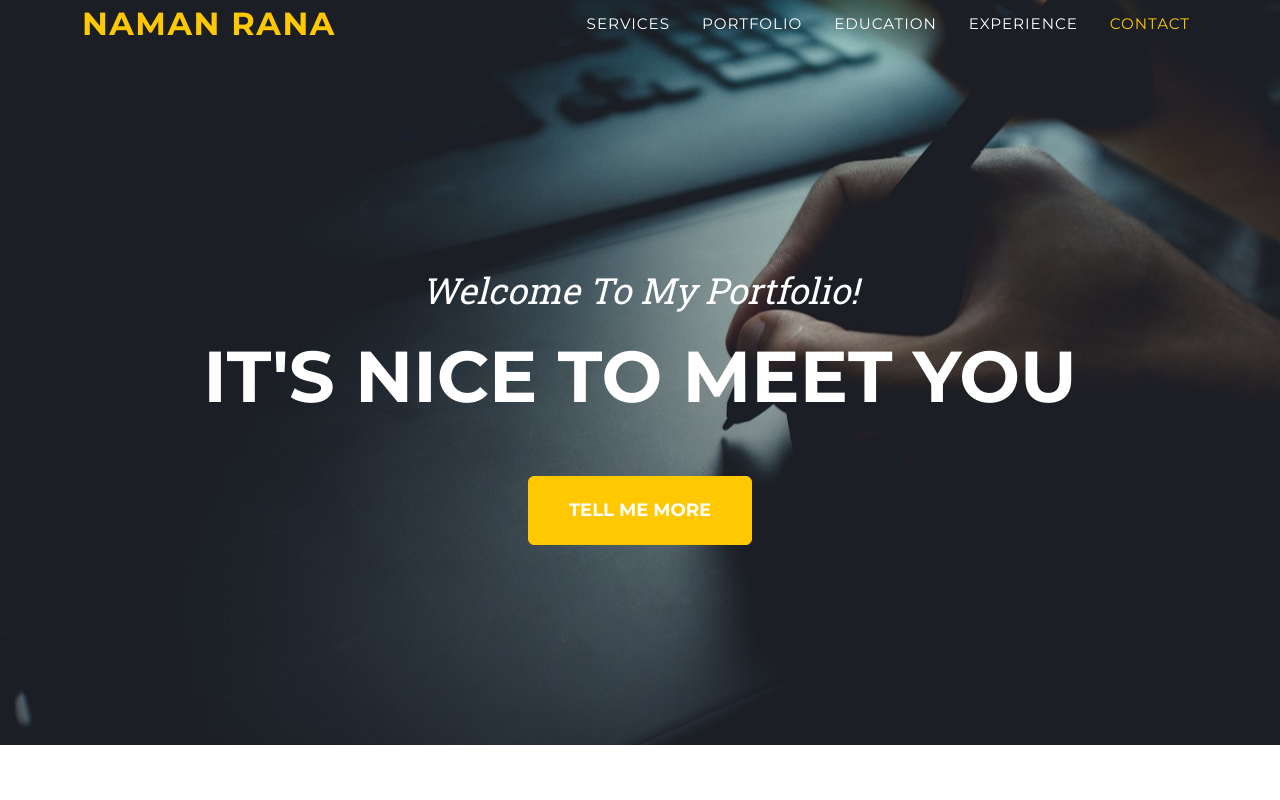
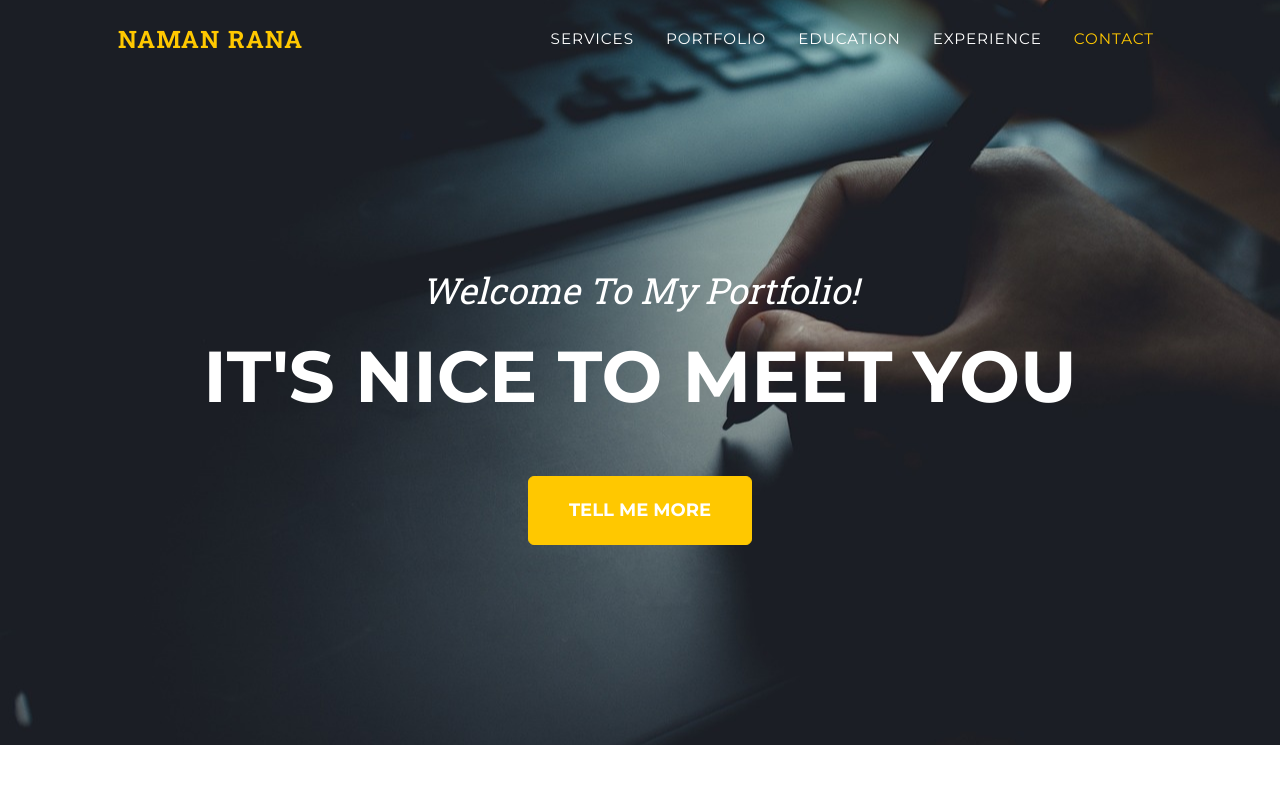
Before and after one commit to namann05/naman, a plain HTML site: page index.html in a window 1280 px wide. Shown: the top 800 px of the page. Drawn offline with nearby package versions, Linux system fonts and the light colour scheme.

Commit message:
update navbar and color of toggler

```diff
--- a/index.html
+++ b/index.html
@@ -18,9 +18,9 @@
     </head>
     <body id="page-top">
         <!-- Navigation-->
-        <nav class="navbar navbar-expand-lg navbar-dark fixed-top" id="mainNav" style="max-height: 2rem;">
+        <!-- <nav class="navbar navbar-expand-lg navbar-dark fixed-top" id="mainNav" >
             <div class="container">
-                <a class="navbar-brand" href="#page-top"><h2 style="padding-top: 1rem; padding-bottom:0.5rem;">Naman Rana</h2></a>
+                <a class="navbar-brand" href="#page-top"><h2>Naman Rana</h2></a>
                 <button class="navbar-toggler" type="button" data-bs-toggle="collapse" data-bs-target="#navbarResponsive" aria-controls="navbarResponsive" aria-expanded="false" aria-label="Toggle navigation">
                     Menu
                     <i class="fas fa-bars ms-1"></i>
@@ -35,7 +35,26 @@
                     </ul>
                 </div>
             </div>
+        </nav> -->
+
+
+
+        <nav class="navbar navbar-expand-lg navbar-light fixed-top py-3" id="mainNav">
+            <div class="container px-4 px-lg-5">
+                <a class="navbar-brand" href="#page-top">Naman Rana</a>
+                <button style="color: white;" class="navbar-toggler navbar-toggler-right" type="button" data-bs-toggle="collapse" data-bs-target="#navbarResponsive" aria-controls="navbarResponsive" aria-expanded="false" aria-label="Toggle navigation"><span class="navbar-toggler-icon"></span></button>
+                <div class="collapse navbar-collapse" id="navbarResponsive">
+                    <ul class="navbar-nav text-uppercase ms-auto py-4 py-lg-0">
+                        <li class="nav-item"><a class="nav-link" href="#services">Services</a></li>
+                        <li class="nav-item"><a class="nav-link" href="#portfolio">Portfolio</a></li>
+                        <li class="nav-item"><a class="nav-link" href="#about">Education</a></li>
+                        <li class="nav-item"><a class="nav-link" href="#team">Experience</a></li>
+                        <li class="nav-item"><a class="nav-link" href="#contact">Contact</a></li>
+                    </ul>
+                </div>
+            </div>
         </nav>
+
         <!-- Masthead-->
         <header class="masthead">
             <div class="container">
```
Also changed, not shown: css/styles.css.
